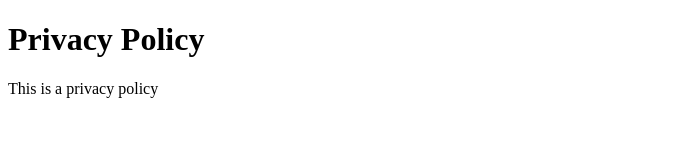
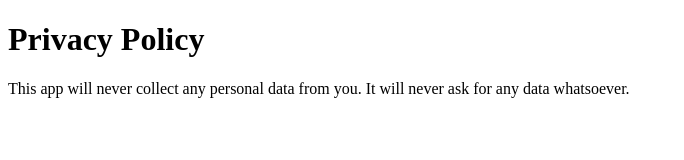
Before and after one commit to JiggyMac12/JiggyMac12.github.io, a plain HTML site: page index.html in a window 1280 px wide. Shown: the whole page, without its empty margins (0-684 px from the left). Drawn offline with Linux system fonts and the light colour scheme.

Commit message:
formatting

```diff
--- a/index.html
+++ b/index.html
@@ -5,6 +5,9 @@
   </head>
   <body>
     <h1>Privacy Policy</h1>
-    <p>This is a privacy policy</p>
+    <p>
+      This app will never collect any personal data from you. It will never ask
+      for any data whatsoever.
+    </p>
   </body>
 </html>
```
Also changed, not shown: 1 other file.
